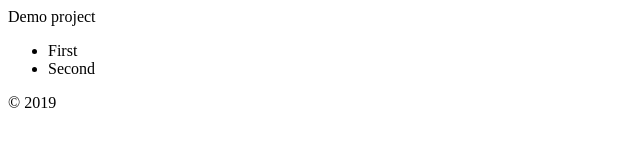
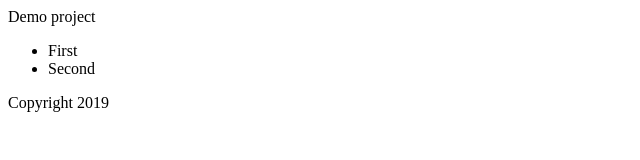
Before and after one commit to alexander07081984/remote-demo, a plain HTML site: page index.html in a window 1280 px wide. Shown: the full height of the page, 0-640 px from the left. Drawn offline with Linux system fonts and the light colour scheme.

```diff
--- a/index.html
+++ b/index.html
@@ -14,6 +14,6 @@
         <li>First</li>
         <li>Second</li>
     </ul>
-    <footer>&copy; 2019</footer>
+    <footer>Copyright 2019</footer>
 </body>
 </html>
```
